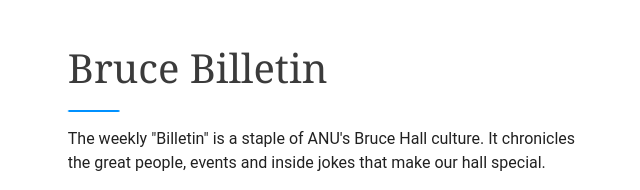
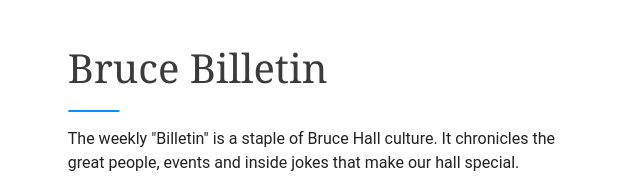
Before and after one commit to harrisonturton/bruce-hall-archive, a plain HTML site: page index.html in a window 1280 px wide. Shown: the top 190 px of the page, without its empty margins (329-969 px from the left). Drawn offline with Linux system fonts and the light colour scheme.

Commit message:
Reword description

```diff
--- a/index.html
+++ b/index.html
@@ -20,7 +20,7 @@
 				<h1 class="fadein">Bruce Billetin</h1>
 				<div class="divider fadein"></div>
 				<div class="description fadein">
-					<p>The weekly "Billetin" is a staple of ANU's Bruce Hall culture. It chronicles the great people, events and inside jokes that make our hall special.</p>
+					<p>The weekly "Billetin" is a staple of Bruce Hall culture. It chronicles the great people, events and inside jokes that make our hall special.</p>
 					<br>
 					<p>It was started in 2014 by Harry McLaurin, and we hope it'll continue indefinitely.</p>
 				</div>
```
